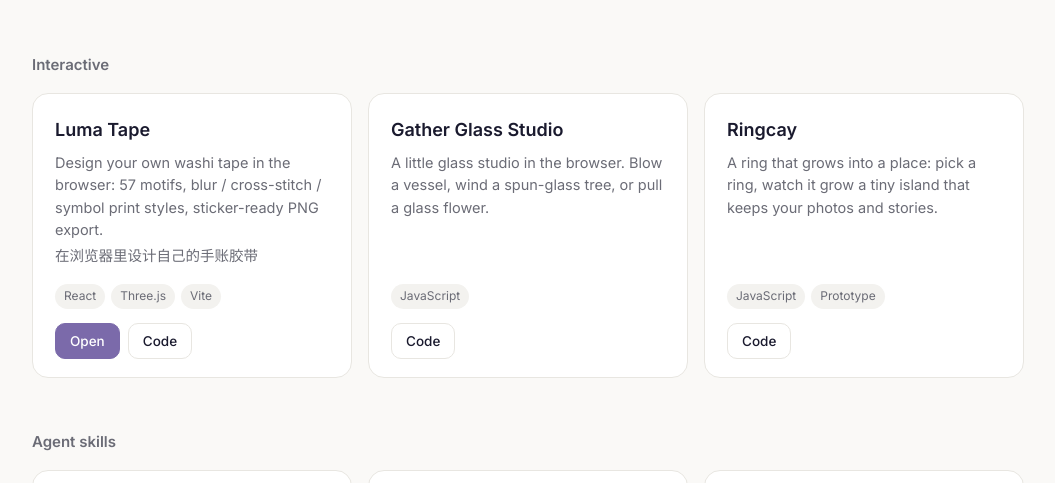
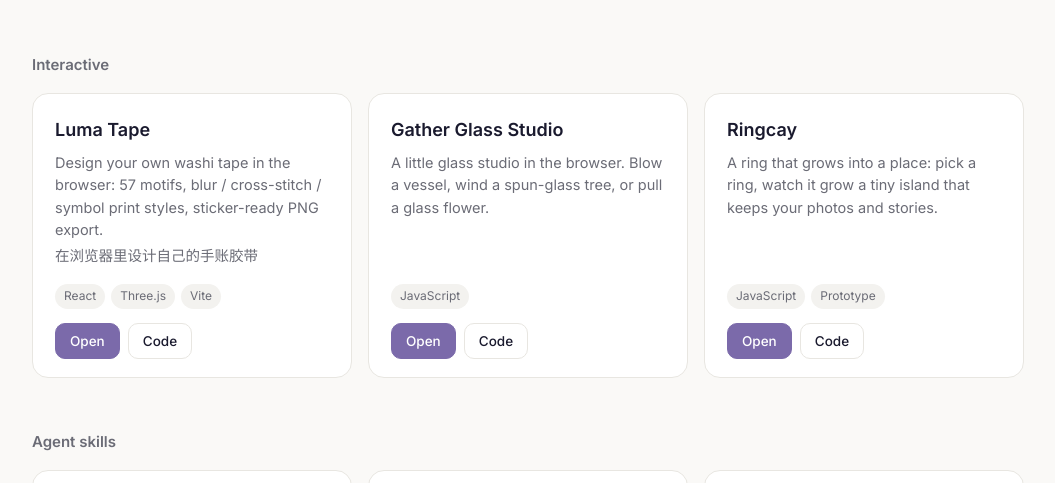
Before and after one commit to Cynthiawongss/Cynthiawongss.github.io, a plain HTML site: page index.html in a window 1280 px wide. Shown: the part 252-735 px from the top of the page, without its empty margins (112-1167 px from the left). Drawn offline with Linux system fonts and the light colour scheme.

Commit message:
Link Gather and Ringcay live demos
Co-Authored-By: Claude Opus 5.5 <noreply@anthropic.com>

```diff
--- a/index.html
+++ b/index.html
@@ -100,6 +100,7 @@
           <p>A little glass studio in the browser. Blow a vessel, wind a spun-glass tree, or pull a glass flower.</p>
           <div class="meta"><span class="tag">JavaScript</span></div>
           <div class="links">
+            <a class="btn primary" href="/gather-glass-studio/">Open</a>
             <a class="btn" href="https://github.com/Cynthiawongss/gather-glass-studio">Code</a>
           </div>
         </article>
@@ -108,6 +109,7 @@
           <p>A ring that grows into a place: pick a ring, watch it grow a tiny island that keeps your photos and stories.</p>
           <div class="meta"><span class="tag">JavaScript</span><span class="tag">Prototype</span></div>
           <div class="links">
+            <a class="btn primary" href="/ringcay/">Open</a>
             <a class="btn" href="https://github.com/Cynthiawongss/ringcay">Code</a>
           </div>
         </article>
```
